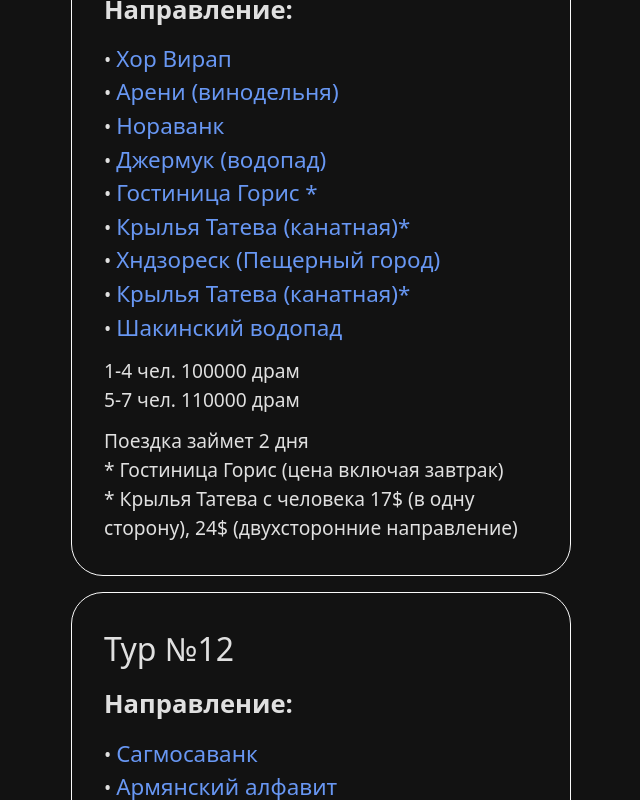
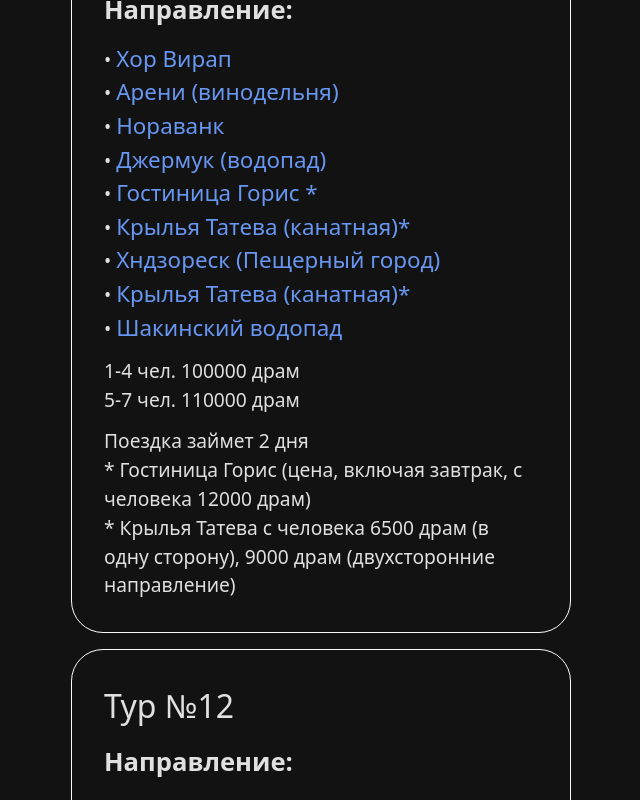
Before and after one commit to IrinaMartArm/armenia-tours-m, a React (Vite) app: page / in a window 1280 px wide. Shown: the part 6077-6877 px from the top of the page, without its empty margins (319-959 px from the left). Built offline with nearby package versions, Linux system fonts and the light colour scheme.

Commit message:
fix text

```diff
--- a/src/constants/index.ts
+++ b/src/constants/index.ts
@@ -100,8 +100,8 @@
 		price1: 65000,
 		price2: 80000,
 		time: '12 до 13',
-		comment1: '* Крылья Татева с человека 17$ (в одну сторону)',
-		comment2: '24$ драм (двухсторонние направление)',
+		comment1: '* Крылья Татева с человека 6500 драм (в одну сторону)',
+		comment2: '9000 драм (двухсторонние направление)',
 },{
 		place: [
 			{row: 'Хор Вирап', link: 'https://ru.wikipedia.org/wiki/%D0%A5%D0%BE%D1%80_%D0%92%D0%B8%D1%80%D0%B0%D0%BF'},
@@ -112,8 +112,8 @@
 		price1: 75000,
 		price2: 80000,
 		time: '10 до 12',
-		comment1: '* Крылья Татева с человека 17$ (в одну сторону)',
-		comment2: '24$ (двухсторонние направление)',
+		comment1: '* Крылья Татева с человека 6500 драм (в одну сторону)',
+		comment2: '9000 драм (двухсторонние направление)',
 },{
 		place: [
 			{row: 'Хор Вирап', link: 'https://ru.wikipedia.org/wiki/%D0%A5%D0%BE%D1%80_%D0%92%D0%B8%D1%80%D0%B0%D0%BF'},
@@ -125,8 +125,8 @@
 		price1: 65000,
 		price2: 75000,
 		time: '10 до 12',
-		comment1: '* Крылья Татева с человека 17$ (в одну сторону)',
-		comment2: '24$ (двухсторонние направление)',
+		comment1: '* Крылья Татева с человека 6500 драм (в одну сторону)',
+		comment2: '9000 драм (двухсторонние направление)',
 },{
 		place: [
 			{row: 'Хор Вирап', link: 'https://ru.wikipedia.org/wiki/%D0%A5%D0%BE%D1%80_%D0%92%D0%B8%D1%80%D0%B0%D0%BF'},
@@ -144,8 +144,8 @@
 		price2: 110000,
 		time: '',
 		comment1: 'Поездка займет 2 дня',
-		comment2: '* Гостиница Горис (цена включая завтрак)',
-		comment3: '* Крылья Татева с человека 17$ (в одну сторону), 24$ (двухсторонние направление)',
+		comment2: '* Гостиница Горис (цена, включая завтрак, с человека 12000 драм)',
+		comment3: '* Крылья Татева с человека 6500 драм (в одну сторону), 9000 драм (двухсторонние направление)',
 }, {
 		place: [
 			{row: 'Сагмосаванк', link: 'https://ru.wikipedia.org/wiki/%D0%A1%D0%B0%D0%B3%D0%BC%D0%BE%D1%81%D0%B0%D0%B2%D0%B0%D0%BD'},
```
